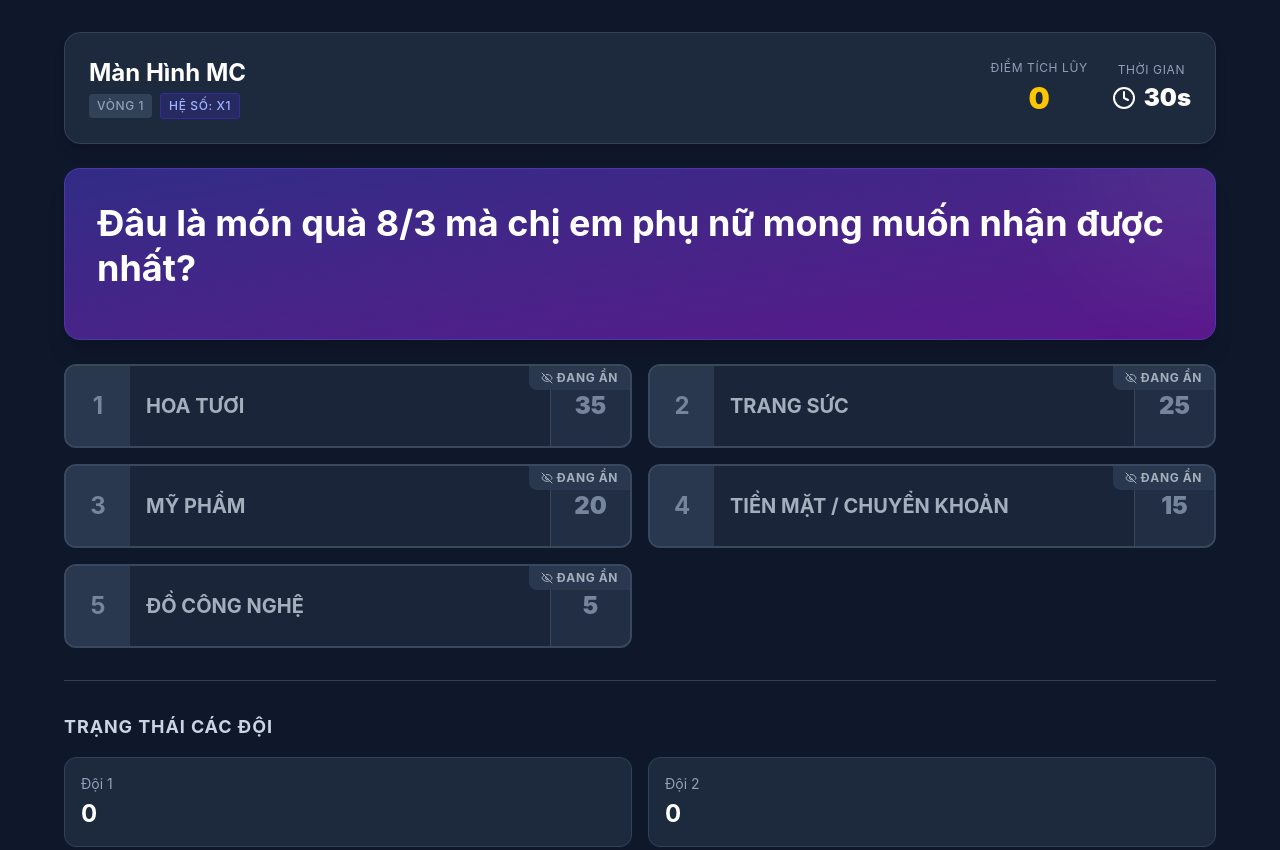
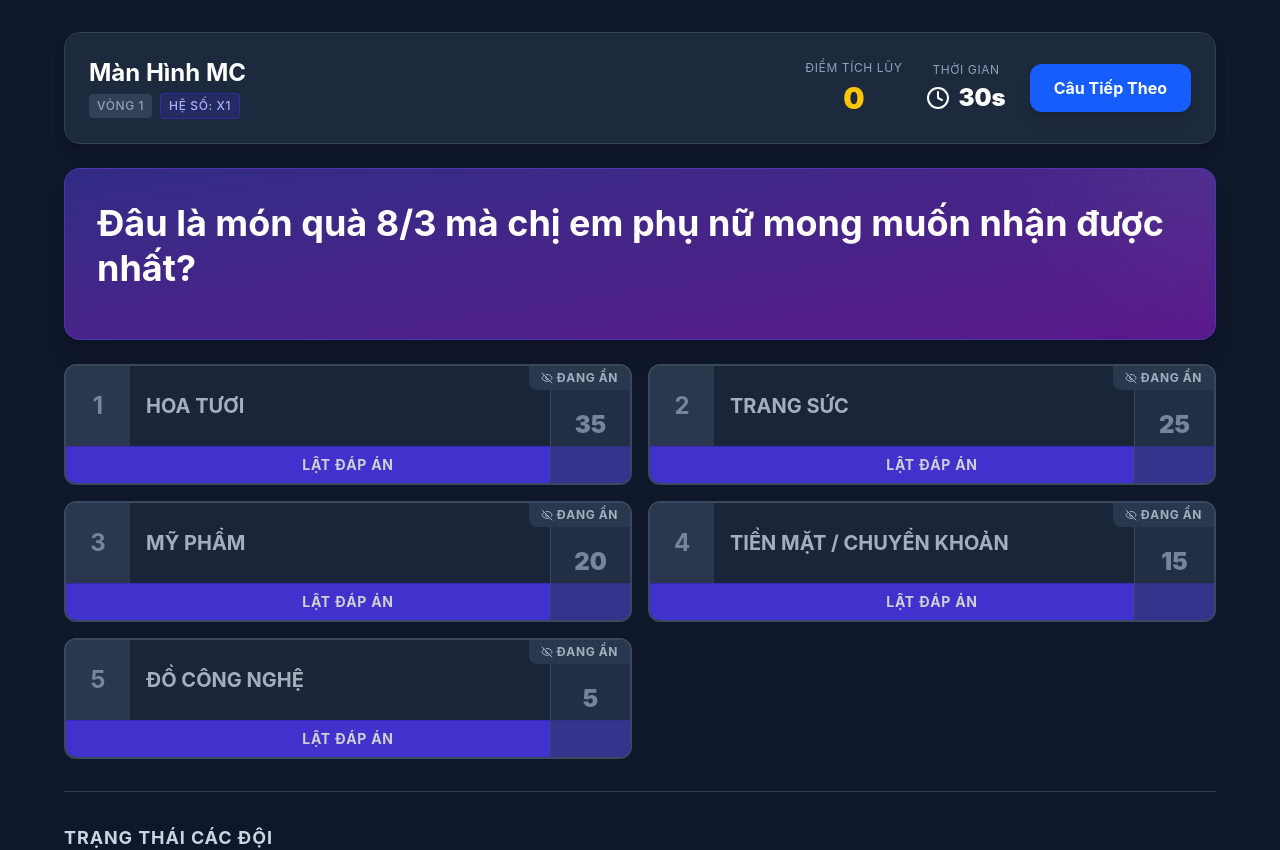
Before and after one commit to tam-pham-duc/Chung-s-c---The-Code-Of-H-, a Next.js app: page /mc in a window 1280 px wide. Shown: the top 850 px of the page. Built offline with nearby package versions, Linux system fonts and the light colour scheme.

Commit message:
feat: Add MC view and integrate into AdminPanel
Introduce a new `MCPanel` component for the Master of Ceremonies view.
Integrate the `MCPanel` into the `AdminPanel` with a toggle to switch between admin and MC views.
This allows for a dedicated interface for the MC during the game.

```diff
--- a/components/AdminPanel.tsx
+++ b/components/AdminPanel.tsx
@@ -3,9 +3,10 @@
 import React, { useState, useRef } from 'react';
 import { useGame } from './GameProvider';
 import { Question, Answer, Team } from '@/lib/types';
-import { Settings, Users, HelpCircle, Play, Pause, Clock, X, Plus, Trash2, Save, RotateCcw, Eye, EyeOff, Palette, ArrowLeft, Download, Upload, GripVertical, Music } from 'lucide-react';
+import { Settings, Users, HelpCircle, Play, Pause, Clock, X, Plus, Trash2, Save, RotateCcw, Eye, EyeOff, Palette, ArrowLeft, Download, Upload, GripVertical, Music, MonitorPlay } from 'lucide-react';
 import Papa from 'papaparse';
 import { DragDropContext, Droppable, Draggable, DropResult } from '@hello-pangea/dnd';
+import MCPanel from './MCPanel';
 
 export default function AdminPanel() {
   const {
@@ -25,6 +26,7 @@ export default function AdminPanel() {
 
   const [activeTab, setActiveTab] = useState<'control' | 'program' | 'teams' | 'questions' | 'sounds' | 'settings'>('control');
   const [showResetConfirm, setShowResetConfirm] = useState(false);
+  const [viewMode, setViewMode] = useState<'admin' | 'mc'>('admin');
 
   // Admin Settings State
   const [adminTheme, setAdminTheme] = useState('blue');
@@ -137,6 +139,16 @@ export default function AdminPanel() {
               Bảng Điều Khiển - Chung Sức
             </h1>
           </div>
+          <div className="flex items-center gap-4">
+            <button
+              onClick={() => setViewMode(viewMode === 'admin' ? 'mc' : 'admin')}
+              className={`flex items-center gap-2 px-4 py-2 rounded-lg text-sm font-medium transition-colors ${
+                viewMode === 'mc' ? 'bg-emerald-600 hover:bg-emerald-700' : 'bg-slate-700 hover:bg-slate-600'
+              }`}
+            >
+              {viewMode === 'mc' ? <Settings className="w-4 h-4" /> : <MonitorPlay className="w-4 h-4" />}
+              {viewMode === 'mc' ? 'Chuyển sang Admin' : 'Chuyển sang MC'}
+            </button>
             <button
               onClick={() => setShowResetConfirm(true)}
               className="flex items-center gap-2 px-4 py-2 bg-red-600 hover:bg-red-700 rounded-lg text-sm font-medium transition-colors"
@@ -145,7 +157,10 @@ export default function AdminPanel() {
               Làm mới Game
             </button>
           </div>
-
+        </div>
+
+        {viewMode === 'admin' ? (
+          <>
             {/* Tabs */}
             <div className="flex border-b border-gray-200 bg-gray-50 overflow-x-auto">
               {tabOrder.map(tabId => {
@@ -184,6 +199,12 @@ export default function AdminPanel() {
                 />
               )}
             </div>
+          </>
+        ) : (
+          <div className="flex-1 overflow-y-auto bg-slate-900">
+            <MCPanel />
+          </div>
+        )}
       </div>
     </div>
   );
--- a/components/MCPanel.tsx
+++ b/components/MCPanel.tsx
@@ -66,7 +66,7 @@ const getAnswerTheme = (index: number) => {
 };
 
 export default function MCPanel() {
-  const { gameState } = useGame();
+  const { gameState, revealAnswer, nextQuestion } = useGame();
   const { questions, currentQuestionIndex, teams, tempScore, strikes, showStrike } = gameState;
   const currentQuestion = questions[currentQuestionIndex];
   const [currentTime, setCurrentTime] = useState(() => Date.now());
@@ -83,11 +83,11 @@ export default function MCPanel() {
     : (gameState.timerDuration || 30);
 
   if (!currentQuestion) {
-    return <div className="flex items-center justify-center h-screen bg-slate-900 text-white text-2xl">Chưa có câu hỏi nào</div>;
+    return <div className="flex items-center justify-center h-full min-h-[50vh] bg-slate-900 text-white text-2xl">Chưa có câu hỏi nào</div>;
   }
 
   return (
-    <div className="min-h-screen bg-slate-900 text-slate-100 p-4 md:p-8 font-sans overflow-y-auto">
+    <div className="min-h-full bg-slate-900 text-slate-100 p-4 md:p-8 font-sans overflow-y-auto">
       <div className="max-w-6xl mx-auto space-y-6">
 
         {/* Header Info */}
@@ -118,6 +118,13 @@ export default function MCPanel() {
                 {displayTime}s
               </div>
             </div>
+            <button
+              onClick={nextQuestion}
+              disabled={currentQuestionIndex >= questions.length - 1}
+              className="px-6 py-3 bg-blue-600 hover:bg-blue-700 disabled:bg-slate-700 disabled:text-slate-500 text-white rounded-xl font-bold transition-colors shadow-lg"
+            >
+              Câu Tiếp Theo
+            </button>
           </div>
         </div>
 
@@ -150,7 +157,7 @@ export default function MCPanel() {
             return (
               <div
                 key={answer.id}
-                className={`relative overflow-hidden rounded-xl border-2 transition-all duration-300 ${
+                className={`relative overflow-hidden rounded-xl border-2 transition-all duration-300 flex flex-col ${
                   answer.revealed
                     ? `bg-white ${theme.border} shadow-[0_0_15px_rgba(255,255,255,0.1)]`
                     : 'bg-slate-800 border-slate-600 opacity-80 hover:opacity-100'
@@ -198,12 +205,22 @@ export default function MCPanel() {
                   </div>
 
                   {/* Points */}
-                  <div className={`absolute right-0 top-0 bottom-0 w-20 flex items-center justify-center border-l ${
+                  <div className={`absolute right-0 top-0 bottom-0 w-20 flex flex-col items-center justify-center border-l ${
                     answer.revealed ? `bg-gradient-to-br ${theme.gradient} border-white/50 text-white` : 'bg-slate-700/50 border-slate-600 text-slate-400'
                   }`}>
                     <span className="text-2xl font-black">{answer.points}</span>
                   </div>
                 </div>
+
+                {/* Reveal Button */}
+                {!answer.revealed && (
+                  <button
+                    onClick={() => revealAnswer(currentQuestion.id, answer.id)}
+                    className="w-full py-2 bg-indigo-600 hover:bg-indigo-500 text-white font-bold text-sm uppercase tracking-wider transition-colors border-t border-indigo-700"
+                  >
+                    Lật đáp án
+                  </button>
+                )}
               </div>
             );
           })}
```
Lines whose indentation alone changed are shown as unchanged.
